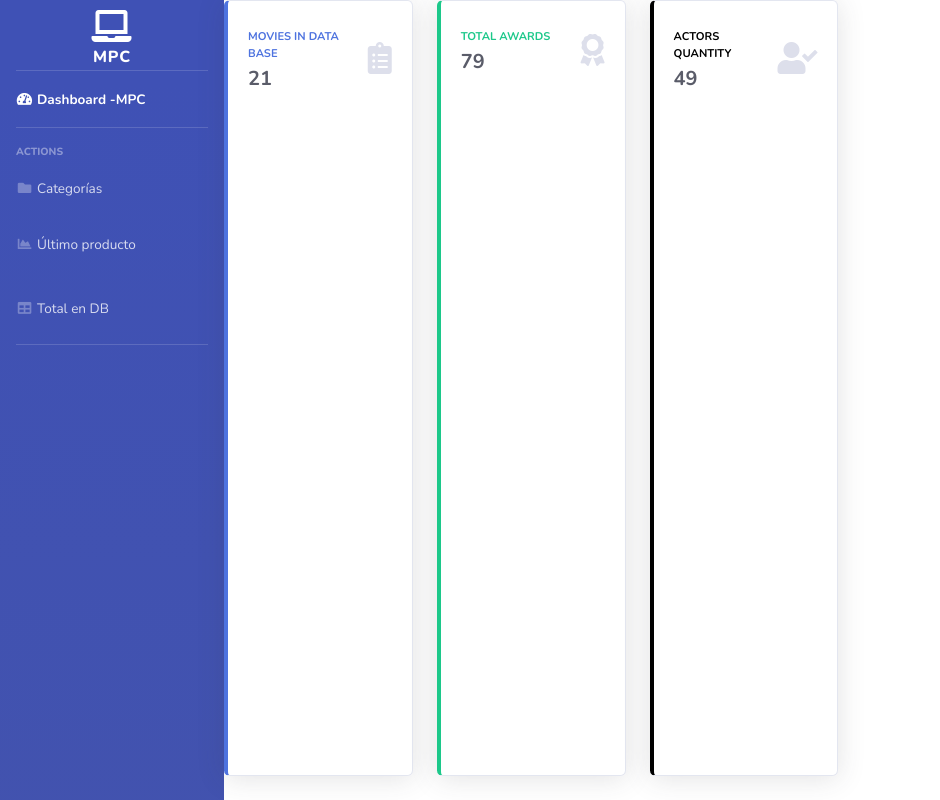
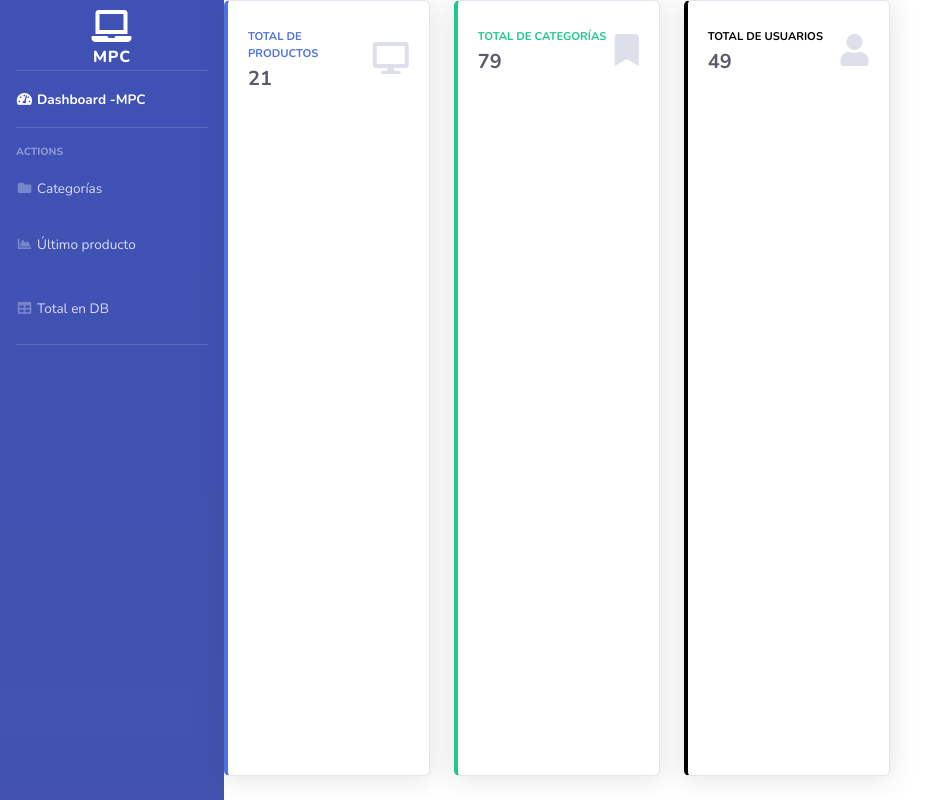
Before and after one commit to DanielaTarifa/sprint8grupo9, a React (Create React App) app: page /ContentRowMovies in a window 1280 px wide. Shown: the whole page, without its empty margins (0-940 px from the left). Built offline with nearby package versions, Linux system fonts and the light colour scheme.

Commit message:
cambios de estilo

```diff
--- a/src/components/ContentRowMovies.js
+++ b/src/components/ContentRowMovies.js
@@ -6,28 +6,28 @@ import SmallCard from './SmallCard';
 /* <!-- Movies in DB --> */
 
 let moviesInDB = {
-    title: 'Movies in Data Base',
+    title: 'Total de productos',
     color: 'primary',
     cuantity: 21,
-    icon: 'fa-clipboard-list'
+    icon: "fas fa-desktop"
 }
 
 /* <!-- Total awards --> */
 
 let totalAwards = {
-    title:' Total awards',
+    title:'Total de Categorías',
     color:'success',
     cuantity: '79',
-    icon:'fa-award'
+    icon:'fas fa-bookmark'
 }
 
 /* <!-- Actors quantity --> */
 
 let actorsQuantity = {
-    title:'Actors quantity' ,
+    title:'Total de usuarios' ,
     color:'warning',
     cuantity:'49',
-    icon:'fa-user-check'
+    icon:'fas fa-user'
 }
 
 let cartProps = [moviesInDB, totalAwards, actorsQuantity];
--- a/src/components/LastMovieInDb.js
+++ b/src/components/LastMovieInDb.js
@@ -10,7 +10,7 @@ function LastMovieInDb(){
                 </div>
                 <div className="card-body">
                     <div className="text-center">
-                        <img className="img-fluid px-3 px-sm-4 mt-3 mb-4" style={{width: 40 +'rem'}}  alt=" Star Wars - Mandalorian "/>
+                        <img className="img-fluid px-3 px-sm-4 mt-3 mb-4" style={{width: 40 +'rem'}}  alt="producto"/>
                     </div>
                     <p>Lorem ipsum dolor sit amet consectetur adipisicing elit. Dolores, consequatur explicabo officia inventore libero veritatis iure voluptate reiciendis a magnam, vitae, aperiam voluptatum non corporis quae dolorem culpa citationem ratione aperiam voluptatum non corporis ratione aperiam voluptatum quae dolorem culpa ratione aperiam voluptatum?</p>
                     <a className="btn btn-danger" target="_blank" rel="nofollow" href="/">Ver detalle</a>
```
